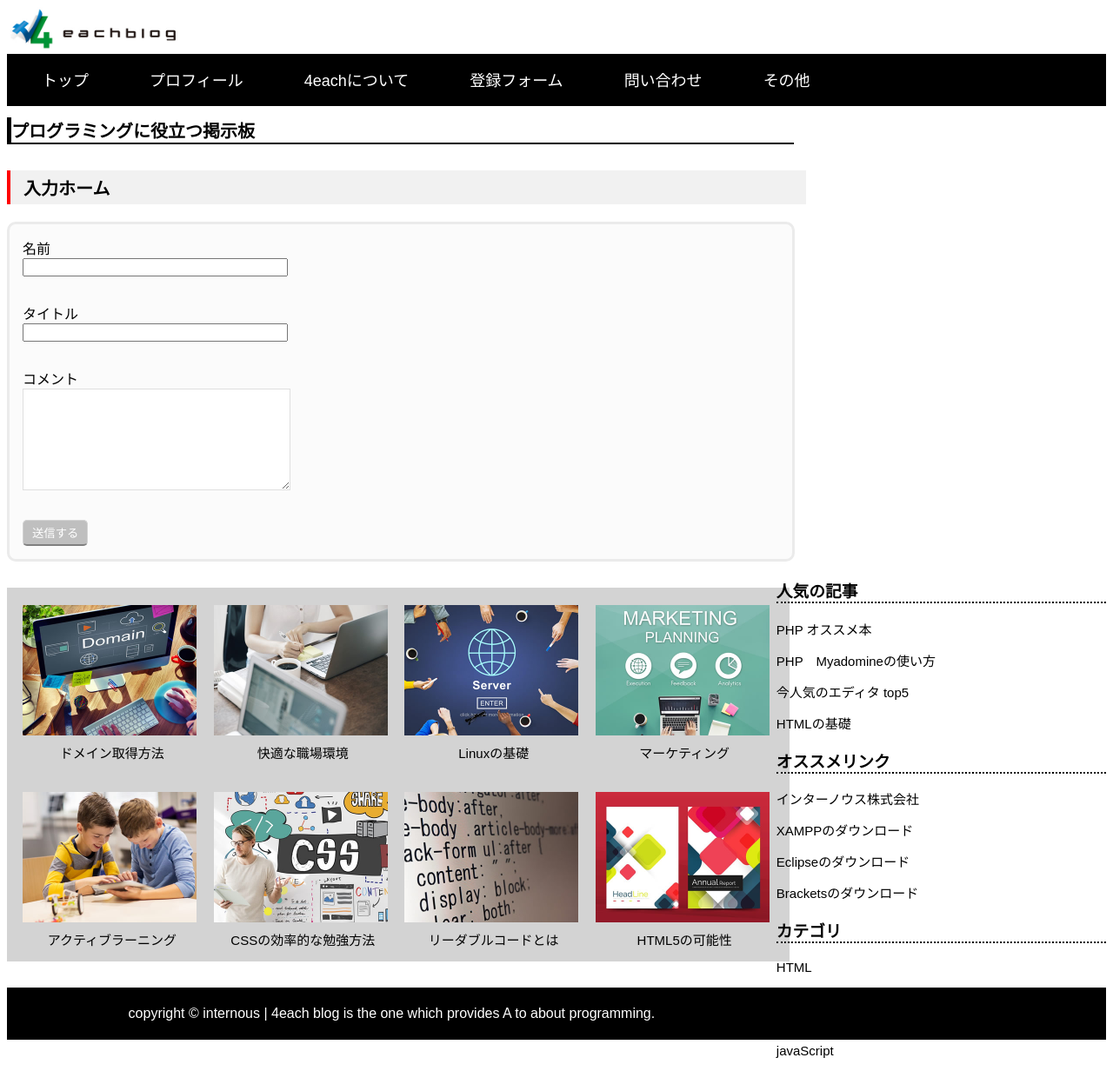
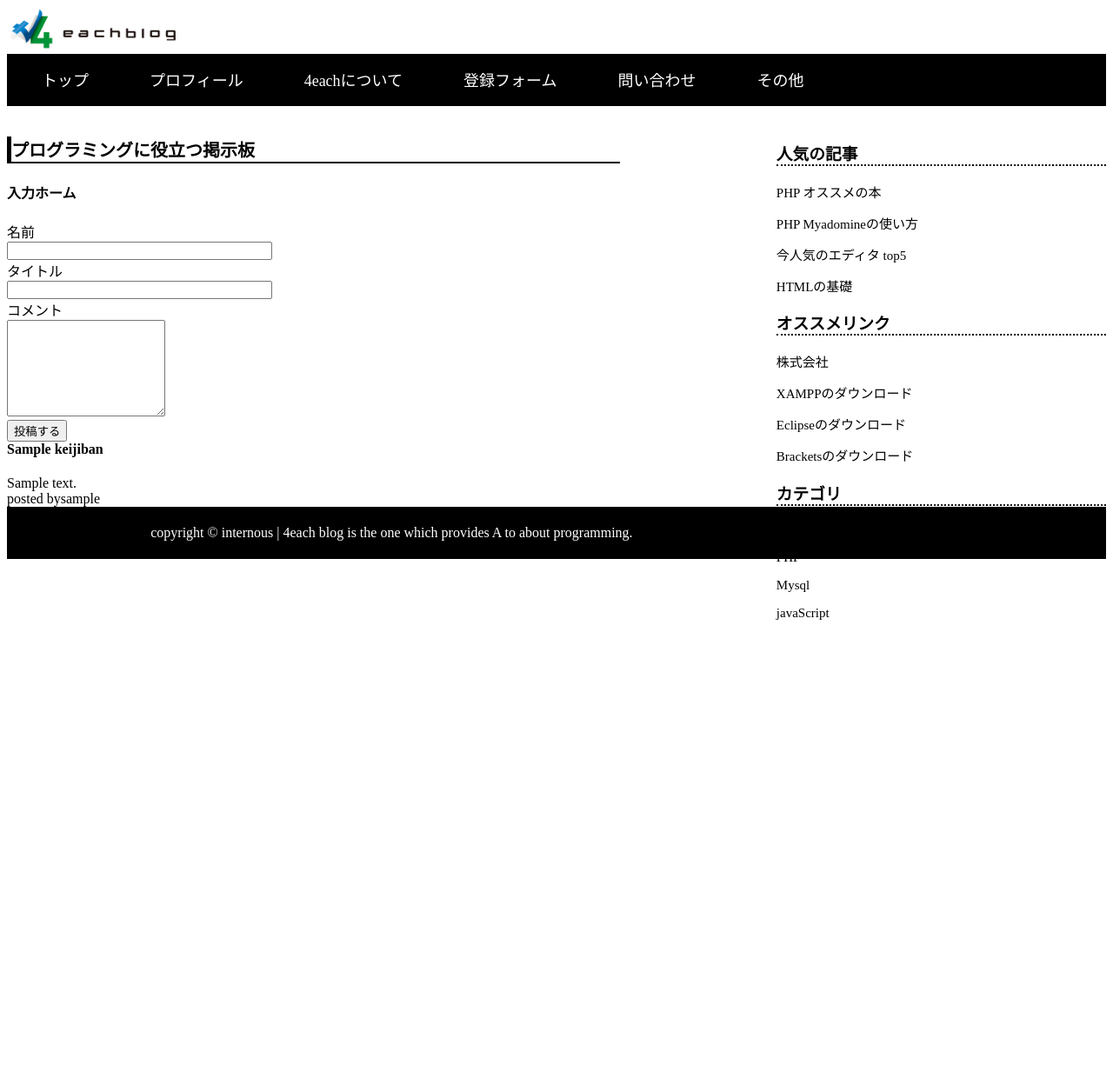
Before and after one commit to teru365/test, a PHP site: page /4each_keijiban/ in a window 1280 px wide. Shown: the whole page at 87% size. After the commit the page ends 713 px from the top, so only its background shows below. Run offline with PHP 8.4, Linux system fonts and the light colour scheme; tables that the repository leaves empty or names only in its code hold one stand-in row (values such as "Sample post").

Commit message:
2019/8/27

```diff
--- a/4each_keijiban/index.php
+++ b/4each_keijiban/index.php
@@ -1,11 +1,14 @@
 <!DOCTYPE html>
 <html lang="ja">
+
 <head>
     <meta charset="UTF-8">
     <title>4eachblog 掲示板</title>
-<link rel="stylesheet"type="text/css"href="style.css">
+    <link rel="stylesheet"type="text/css" href="style.css">
 </head>
+
 <body>
+
     <div class="gazou">
     <img src="4eachblog_logo.jpg">
 </div>
@@ -21,77 +24,39 @@
 </ul>
 </header>
 <main>
+<div class="mainleft">
     <h1>プログラミングに役立つ掲示板</h1>
     <h4>入力ホーム</h4>
 <form method="post" action="insert.php">
     <div>
         <label>名前</label>
         <br>
-	<input type="text"class="text"size="35"name="handlename">
+        <input type="text" class="text"size="35"name="handlename">
     </div>
     <div>
         <label>タイトル</label>
         <br>
-	<input type="text"class="text"size="35"name="title">
+        <input type="text" class="text"size="35"name="title">
     </div>
     <div>
         <label>コメント</label>
         <br>
-	<textarea cols="35"rows="7"name="commnets"></textarea>
+        <textarea clos="35"rows="7"name="comments"></textarea>
     </div>
-	<div>
-	<input type="submit" class="submit" value="送信する">
+    <diV>
+        <input type="submit"class="submit" value="投稿する">
+    </diV>
+</form>
     </div>
-</form>
-<div class="mainleft">
-<div class="box1">
-    <div class="box_pic1" >
-    <img src="pic1.jpg">
-        <p>ドメイン取得方法</p>
-    </div>
-    <div class="box_pic1">
-    <img src="pic2.jpg">
-        <p>快適な職場環境</p>
-    </div>
-    <div class="box_pic1">
-    <img src="pic3.jpg">
-         <p>Linuxの基礎</p>
-    </div>
-    <div class="box_pic1">
-    <img src="pic4.jpg">
-         <p>マーケティング</p>
-    </div>
-</div>
-
-<div class="box2">
-    <div class="box_pic1">
-    <img src="pic5.jpg">
-        <p>アクティブラーニング</p>
-    </div>
-    <div class="box_pic1">
-    <img src="pic6.jpg">
-        <p>CSSの効率的な勉強方法</p>
-    </div>
-    <div class="box_pic1">
-    <img src="pic7.jpg">
-         <p>リーダブルコードとは</p>
-    </div>
-    <div class="box_pic1">
-    <img src="pic8.jpg">
-         <p>HTML5の可能性</p>
-    </div>
-</div>
-</div>
-
     <div class="mainright">
         <h3>人気の記事</h3>
-<p>PHP オススメ本</p>
-<p>PHP　Myadomineの使い方</p>
+        <p>PHP オススメの本</p>
+        <p>PHP Myadomineの使い方</p>
         <p>今人気のエディタ top5</p>
         <p>HTMLの基礎</p>
 
         <h3>オススメリンク</h3>
-<p>インターノウス株式会社</p>
+        <p>株式会社</p>
         <p>XAMPPのダウンロード</p>
         <p>Eclipseのダウンロード</p>
         <p>Bracketsのダウンロード</p>
@@ -99,15 +64,32 @@
         <h3>カテゴリ</h3>
         <p>HTML</p>
         <p>PHP</p>
-<p>MySQL</p>
+        <p>Mysql</p>
         <p>javaScript</p>
     </div>
 
+<?php
+    mb_internal_encoding("utf8");
+    $pdo = new PDO("mysql:dbname=lesson01;host=localhost;","root","");
+    $stmt =$pdo->query("select * from 4each_keijiban");
+
+while($row = $stmt->fetch()){
+
+    echo "<div class='kiji'>";
+    echo"<h4>".$row['title']."</h4>";
+    echo "<div class='contents'>";
+    echo $row['comments'];
+echo"<div class='handlename'>posted by".$row['handlename']."</div>";
+echo"</div>";
+echo"</div>";
+    }
+    ?>
+
 </main>
-
     <footer>
     copyright &copy; internous | 4each blog is the one which provides A to about programming.
     </footer>
 
 </body>
+
 </html>
--- a/4each_keijiban/style.css
+++ b/4each_keijiban/style.css
@@ -20,9 +20,24 @@ header ul{
 header ul li{
     float:left;
     list-style:none;
-    padding-right: 70px;
+    padding-right:70px;
     color: white;
     font-size: 18px;
+}
+h1{
+    border-left:5px solid black;
+    border-bottom:2px solid black;
+    width: 700px;
+    font-size:20px;
+}
+
+P{
+    font-size: 15px;
+}
+.mainright{
+    float:right;
+    width:30%;
+
 }
 .mainleft{
     float:left;
@@ -30,121 +45,19 @@ header ul li{
 
 }
 
-h1{
-    border-left:5px solid black;
-    border-bottom:2px solid black;
-    width: 900px;
-    font-size: 20px;
-
-}
-h2{
-    font-size: 15px
-}
-P{
-   font-size: 15px;
-}
-.box1{
-    width:900px;
-    margin-top: 30px;
-    background-color:lightgray;
-    text-align:center;
-}
-.box1 img{
-    width:200px;
-    margin: 20px 10px -10px 5px;
-}
-.box1 .box_pic1{
-    display:inline-block;
-}
-
-.box2{
-    width:900px;
-    margin-bottom: 30px;
-    background-color:lightgray;
-    text-align:center;
-}
-.box2 img{
-    width:200px;
-    margin: 20px 10px -10px 5px;
-}
-.box2 .box_pic1{
-    display:inline-block;
-}
-
-.mainright{
-    float:right;
-    width:30%;
-}
 h3{
     border-bottom: 2px dotted black;
 }
+
 footer{
+
     clear:left;
-    width: 100%;
+    width:100%;
     height:60px;
-    bottom: 0;
+    bottom:0;
     left: 0px;
-    color: white;
+    color:white;
     background-color:black;
     text-align:center;
     line-height:60px;
 }
-body{font-family: "Hiragino kaku Gothic ProN","メイリオ",sans-serif;
-}
-h4{
-    margin-top: 30px;
-    margin-bottom:20px;
-    border-left:4px red solid;
-    background-color:#f1f1f1;
-    padding-top:5px;
-    padding-bottom:5px;
-    padding-left:15px;
-    width:900px;
-    font-size:20px;
-}
-
-form{
-    background-color:#fbfbfb;
-    border:3px #ebebeb solid;
-    border-radius: 10px;
-    width:900px;
-}
-
-body{font-family: "Hiragino kaku Gothic ProN","メイリオ",sans-serif;
-}
-h4{
-    margin-top: 30px;
-    margin-bottom:20px;
-    border-left:4px red solid;
-    background-color:#f1f1f1;
-    padding-top:5px;
-    padding-bottom:5px;
-    padding-left:15px;
-    width:900px;
-    font-size:20px;
-}
-
-form{
-    background-color:#fbfbfb;
-    border:3px #ebebeb solid;
-    border-radius: 10px;
-    width:900px;
-}
-form div{
-    padding: 15px;
-}
-
-.test, textarea, .dropdown{
-    border:1px solid #dfdfdf;
-    padding:5px;
-    color: #999;
-    background: #fff;
-}
-.submit{
-    border:1px solid lightgray;
-    padding: 4px 10px;
-    color:white;
-    background-color: #bfbfbf;
-    border-radius: 5px;
-    border-bottom: solid 2px gray;
-}
```
Also changed, not shown: 4each_keijiban/insert.php (+6 -3 lines), Demo/demo2_Data/output_log.txt (+31 -32 lines), 1 other file. Lines whose indentation alone changed are shown as unchanged.
